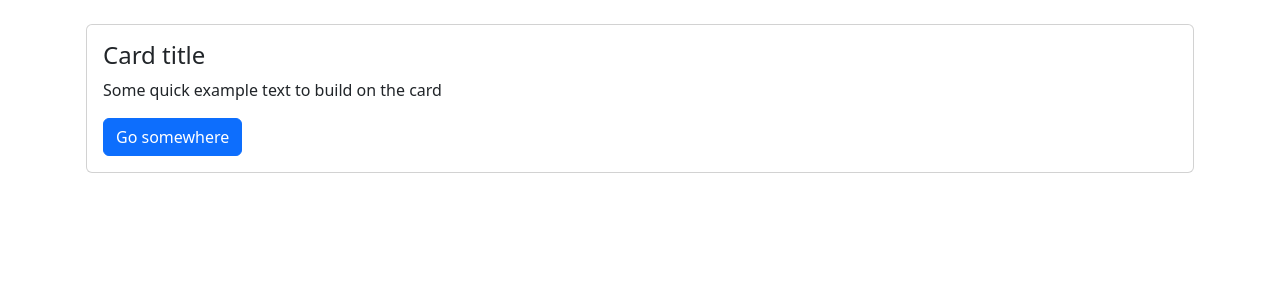
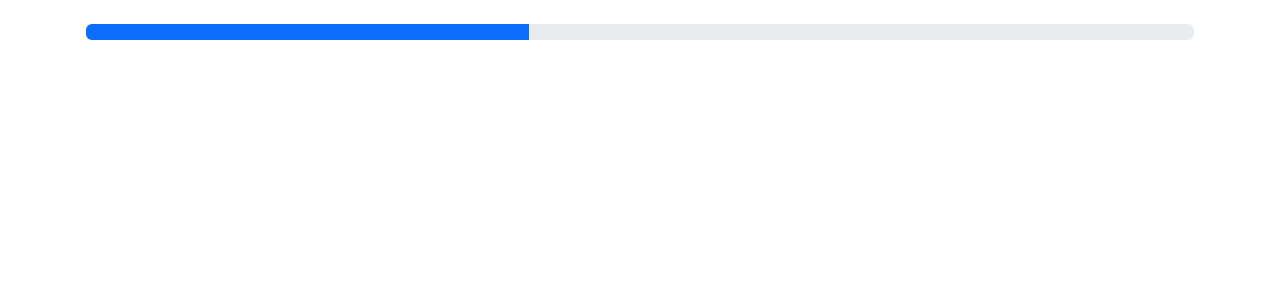
Before and after one commit to YevhenTropin/hillel-vue, a Vue app in the folder hw/: page / in a window 1280 px wide. Shown: the top 300 px of the page. Built offline with nearby package versions, Linux system fonts and the light colour scheme.

Commit message:
Progress

```diff
--- a/hw/src/App.vue
+++ b/hw/src/App.vue
@@ -1,13 +1,9 @@
 <script setup>
-import Card from './components/Card.vue'
+import Progress from './components/Progress.vue'
 </script>
 
 <template>
   <div class="container py-4 px-3 mx-auto">
-    <Card />
+    <Progress :percentage='40' />
   </div>
 </template>
-
-<style scoped>
-
-</style>
--- a/hw/src/components/Card.vue
+++ /dev/null
@@ -1,15 +0,0 @@
-<script setup>
-</script>
-
-<template>
-  <div class="card">
-    <div class="card-body">
-      <h4 class="card-title">Card title</h4>
-      <p class="card-text">Some quick example text to build on the card</p>
-      <button type="button" class="btn btn-primary">Go somewhere</button>
-    </div>
-  </div>
-</template>
-
-<style scoped>
-</style>
--- /dev/null
+++ b/hw/src/components/Progress.vue
@@ -0,0 +1,24 @@
+<template>
+  <div class="progress">
+    <div
+      class="progress-bar"
+      role="progressbar"
+      :style="{ width: percentage + '%' }"
+      :aria-valuenow="percentage"
+      aria-valuemin="0"
+      aria-valuemax="100"
+    ></div>
+  </div>
+</template>
+
+<script>
+export default {
+  name: 'Progress',
+  props: {
+    percentage: {
+      type: Number,
+      required: true,
+    },
+  },
+}
+</script>
```
